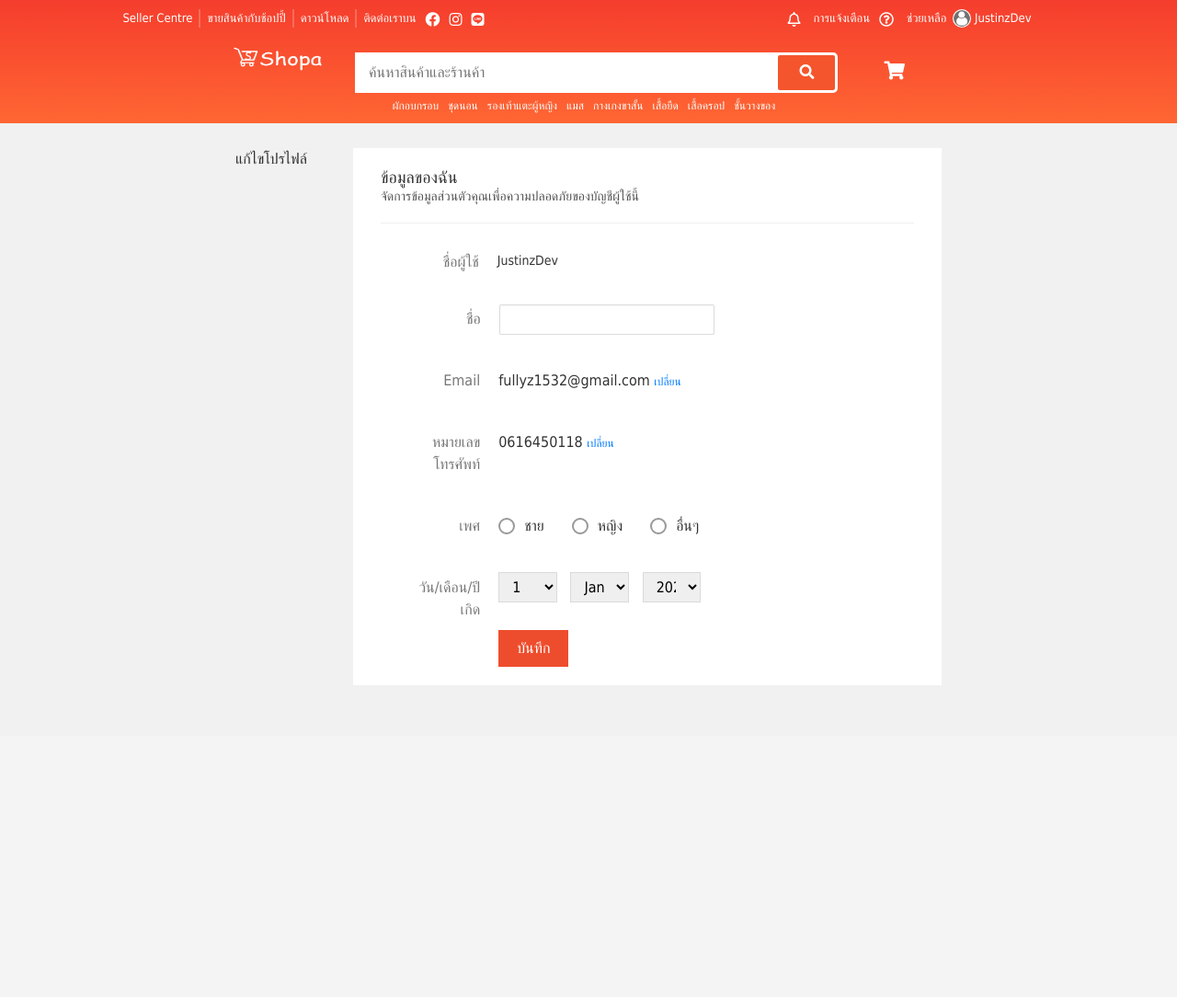
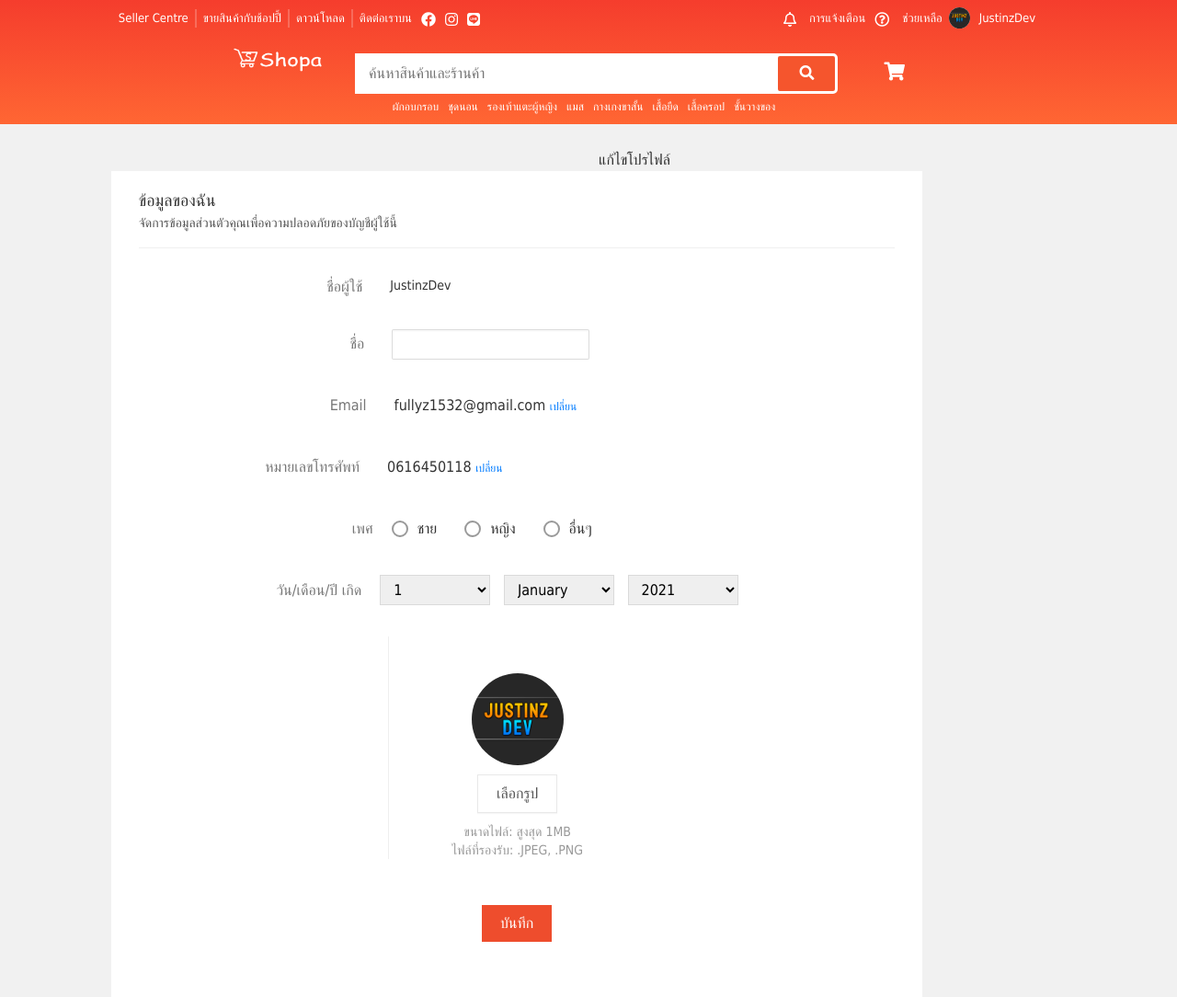
Before and after one commit to JustinzDev/shopaaaaa, a PHP site: page /projectdata/user/account/profile.php in a window 1280 px wide. Shown: the whole page at 92% size. Before the commit the page ends 725 px from the top, so only its background shows below. Run offline with PHP 8.4, Linux system fonts and the light colour scheme; a user stored in the database is signed in; some libraries are stand-ins or nearby versions.

Commit message:
เพิ่มหน้าแก้ไขโปรไฟล์

```diff
--- a/api/checkregister.php
+++ b/api/checkregister.php
@@ -20,6 +20,8 @@
         VALUES ('".$username."', '".strtoupper(hash("whirlpool", $_POST['pw1']))."', '".$email."', '".$numberphone."', '".$date."')";
         $query = mysqli_query($conn, $register);
 
+        $img = copy('../assets/img/users/avatar.png', '../assets/img/users/'.$username.'.png');
+
         $message = "คุณได้สมัครสมาชิกด้วย ".$username." เรียบร้อยแล้ว";
         echo json_encode(array('status'=> 1,'message'=> ''.$message.''));
     }
--- a/api/setlink.php
+++ b/api/setlink.php
@@ -1,6 +1,6 @@
 <?php
 
-    $link2 = "http://localhost/projectdata/";
-    $link2 = "http://103.91.207.202/projectdata/";
+    $mylocalhost = "http://localhost/projectdata/";
+    $hosting = "http://103.91.207.202/projectdata/";
 
 ?>
--- a/assets/css/main.css
+++ b/assets/css/main.css
@@ -105,10 +105,22 @@ body, html {
     border-radius: 5px;
 }
 
-.dropdown img{
-    width: 20px;
+.divpicprofile{
+    width: 23px;
+    height: 23px;
+    margin-right: 10px;
+    margin-top: -2px;
+}
+
+.divpicprofile img{
+    width: 100%;
+    height: 100%;
+    background-position: 50%;
+    background-size: cover;
+    background-repeat: no-repeat;
+    cursor: pointer;
+    border-radius: 50%;
     background-color: white;
-    border-radius: 50%;
 }
 
 .navbar-warpperdown input:focus{
@@ -273,6 +285,7 @@ hr{
     color: white;
     font-size: 13px;
     text-decoration: none;
+    display: flex;
 }
 
 .dropdown {
--- a/assets/css/profile.css
+++ b/assets/css/profile.css
@@ -14,16 +14,49 @@ body, html {
 }
 
 .navbar-left{
-    width: 10%;
+    width: 15%;
+    margin-left: 100px;
+    text-align: center;
+}
+
+.myimgpic{
+    width: 100%;
+    height: 100%;
+    background-position: 50%;
+    background-size: cover;
+    background-repeat: no-repeat;
+    cursor: pointer;
+    border-radius: 50%;
 }
 
 .navbar-right{
+    display: flex;
+    flex-wrap: wrap;
+    justify-content: center;
     background-color: white;
-    padding: 20px 30px;
-    width: 50%;
+    padding: 20px 30px 60px 30px;
+    width: 85%;
 }
 
-.navbar-right h6{
+.inline-right{
+    width: 17.5rem;
+    overflow: hidden;
+    border-left: .0625rem solid #efefef;
+    margin-top: 30px;
+}
+
+.inline-left{
+    width: 65%;
+    margin-left: 20px;
+}
+
+.headinfo{
+    width: 100%;
+    border-bottom: .0625rem solid #efefef;
+    padding-bottom: 15px;
+}
+
+.textmyprofile{
     margin: 0;
     font-size: 1.125rem;
     font-weight: 500;
@@ -32,15 +65,11 @@ body, html {
     color: #333;
 }
 
-.navbar-right .mycaption{
+.textinfomyprofile{
+    margin-top: .1875rem;
     font-size: .875rem;
     line-height: 1.0625rem;
     color: #555;
-}
-
-.headinfo{
-    border-bottom: .0625rem solid #efefef;
-    padding-bottom: 20px;
 }
 
 .nameinfo{
@@ -58,6 +87,7 @@ body, html {
 
 .myusername label{
     width: 20%;
+    padding: 0px 10px;
     text-align: right;
     color: rgba(85,85,85,.8);
     text-transform: capitalize;
@@ -72,6 +102,7 @@ body, html {
 
 .myname label{
     width: 20%;
+    padding: 0px 10px;
     text-align: right;
     color: rgba(85,85,85,.8);
     text-transform: capitalize;
@@ -104,6 +135,7 @@ body, html {
 .myemail label{
     width: 20%;
     text-align: right;
+    padding: 0px 10px;
     color: rgba(85,85,85,.8);
     text-transform: capitalize;
     overflow: hidden;
@@ -122,7 +154,9 @@ body, html {
 }
 
 .mytelphone label{
-    width: 20%;
+    width: 50%;
+    margin-left: -130px;
+    padding: 0px 10px 0px 0px;
     text-align: right;
     color: rgba(85,85,85,.8);
     text-transform: capitalize;
@@ -186,7 +220,8 @@ body, html {
 }
 
 .mybirthday label{
-    width: 20%;
+    width: 50%;
+    margin-left: -140px;
     text-align: right;
     color: rgba(85,85,85,.8);
     text-transform: capitalize;
@@ -200,10 +235,16 @@ body, html {
 
 .birthdayselect select{
     border: 1px solid rgba(0,0,0,.09);
-    width: 15%;
+    width: 30%;
     padding: 5px 10px;
     margin-top: -20px;
     margin-right: 10px;
+}
+
+.buttonsaveprofile{
+    width: 100%;
+    margin-top: 20px;
+    text-align: center;
 }
 
 .buttonsubmit{
@@ -216,3 +257,49 @@ body, html {
     border:none;
     margin-top: 30px;
 }
+
+.profileimg{
+    height: 6.25rem;
+    width: 6.25rem;
+    margin: 1.25rem 0;
+    position: relative;
+    margin: auto;
+    margin-top: 40px;
+}
+
+.forminputimg input{
+    margin-left: 40px;
+}
+
+#myfilepic{
+    display: none;
+}
+
+.pbutton{
+    margin-top: 10px;
+    text-align: center;
+}
+
+.buttonuploadimg{
+    background: #fff;
+    color: #555;
+    border: 1px solid rgba(0,0,0,.09);
+    box-shadow: 0 1px 1px 0 rgb(0 0 0 / 3%);
+    padding: 8px 20px;
+}
+
+.infoimg{
+    display: flex;
+    flex-wrap: wrap;
+    justify-content: center;
+    text-align: center;
+    margin: auto;
+    margin-top: 10px;
+}
+
+.infoimg span{
+    color: #999;
+    font-size: .875rem;
+    line-height: 1.25rem;
+    width: 100%;
+}
--- a/index.php
+++ b/index.php
@@ -12,7 +12,7 @@
     <meta name="viewport" content="width=device-width, initial-scale=1.0">
     <title>Shopa</title>
     <link href="assets/css/main.css?v=<?=time();?>" rel="stylesheet">
-    <link href="<?php echo $link2;?>assets/fontawesome/css/all.min.css" rel="stylesheet" type="text/css">
+    <link href="<?php echo $hosting;?>assets/fontawesome/css/all.min.css" rel="stylesheet" type="text/css">
     <link rel="stylesheet" href="https://maxcdn.bootstrapcdn.com/bootstrap/4.5.2/css/bootstrap.min.css">
 
     <link rel="stylesheet" href="https://cdnjs.cloudflare.com/ajax/libs/sweetalert/1.1.3/sweetalert.css">
@@ -154,10 +154,10 @@ function clickonme(){
         showButtonCancel: true,
     }, function(isConfirm) {
             if(isConfirm){
-                window.location = "<?php echo $link2;?>logout";
+                window.location = "<?php echo $hosting;?>logout";
             }
             if(isCancel){
-                window.location = "<?php echo $link2;?>logout";
+                window.location = "<?php echo $hosting;?>logout";
             }
     });
 }
--- a/logout.php
+++ b/logout.php
@@ -2,5 +2,5 @@
     session_start();
     session_destroy();
     include('api/setlink.php');
-    header("location:$link2");
+    header("location:$hosting");
 ?>
--- a/navbar.php
+++ b/navbar.php
@@ -12,7 +12,7 @@
     <meta name="viewport" content="width=device-width, initial-scale=1.0">
     <title>Shopa</title>
     <link href="assets/css/main.css?v=<?=time();?>" rel="stylesheet">
-    <link href="<?php echo $link2;?>assets/fontawesome/css/all.min.css" rel="stylesheet" type="text/css">
+    <link href="<?php echo $hosting;?>assets/fontawesome/css/all.min.css" rel="stylesheet" type="text/css">
 </head>
 <body>
     <header>
@@ -38,9 +38,12 @@
                         <a class="alogin right" href="login">เข้าสู่ระบบ</a>
                     <?php } else { ?>
                         <div class="dropdown">
-                            <span class="dropbtn"><img src="<?php echo $link2;?>assets/img/avatar.png"> <?php echo $_SESSION['Uall_username']; ?></span>
+                            <span class="dropbtn">
+                                <div class="divpicprofile"><img id="mypicprofile"></div>
+                                <?php echo $_SESSION['Uall_username']; ?>
+                            </span>
                             <div class="dropdown-content">
-                                <a href="<?php echo $link2;?>user/account/profile">บัญชีของฉัน</a>
+                                <a href="<?php echo $hosting;?>user/account/profile">บัญชีของฉัน</a>
                                 <a href="#">การซื้อของฉัน</a>
                                 <a href="#" onclick="clickonme();">ออกจากระบบ</a>
                             </div>
@@ -49,7 +52,7 @@
                 </div>
             </div>
             <div class="navbar-warpperdown">
-                <img src="<?php echo $link2;?>assets/img/logo.png" onclick="gotoindex()">
+                <img src="<?php echo $hosting;?>assets/img/logo.png" onclick="gotoindex()">
                 <input type="text" placeholder=" ค้นหาสินค้าและร้านค้า" name="search">
                 <button type="submit"><i class="fa fa-search"></i></button>
                 <i class="fas fa-shopping-cart cart"></i>
@@ -70,8 +73,18 @@
 </body>
 <script>
 
+var imgUrl = "<?php echo $hosting;?>assets/img/users/<?php echo $_SESSION['Uall_username']?>";
+var tester=new Image();
+tester.onload=function() {
+  document.getElementById("mypicprofile").src = imgUrl + '.png?t=' + new Date().getTime();
+};
+tester.onerror=function() {
+  document.getElementById("mypicprofile").src = imgUrl + '.jpeg?t=' + new Date().getTime();
+};
+tester.src=imgUrl + '.png';
+
 function gotoindex(){
-    window.location = "<?php echo $link2;?>";
+    window.location = "<?php echo $hosting;?>";
 }
 
 function clickonme(){
--- a/user/account/profile.php
+++ b/user/account/profile.php
@@ -11,9 +11,9 @@
     <meta http-equiv="X-UA-Compatible" content="IE=edge">
     <meta name="viewport" content="width=device-width, initial-scale=1.0">
     <title>Shopa</title>
-    <link href="<?php echo $link2;?>assets/css/main.css?v=<?=time();?>" rel="stylesheet">
-    <link href="<?php echo $link2;?>assets/css/profile.css?v=<?=time();?>" rel="stylesheet">
-    <link href="<?php echo $link2;?>assets/fontawesome/css/all.min.css" rel="stylesheet" type="text/css">
+    <link href="<?php echo $hosting;?>assets/css/main.css?v=<?=time();?>" rel="stylesheet">
+    <link href="<?php echo $hosting;?>assets/css/profile.css?v=<?=time();?>" rel="stylesheet">
+    <link href="<?php echo $hosting;?>assets/fontawesome/css/all.min.css" rel="stylesheet" type="text/css">
     <link rel="stylesheet" href="https://maxcdn.bootstrapcdn.com/bootstrap/4.5.2/css/bootstrap.min.css">
 
     <script src="https://ajax.googleapis.com/ajax/libs/jquery/3.5.1/jquery.min.js"></script>
@@ -29,12 +29,13 @@
                 <div class="navbar-left">
                     แก้ไขโปรไฟล์
                 </div>
+                <form action="<?php echo $hosting?>api/updateprofile" method="POST" enctype="multipart/form-data">
                     <div class="navbar-right">
-                    <form action="#" method="POST">
                         <div class="headinfo">
-                            <h6>ข้อมูลของฉัน</h6>
-                            <div class="mycaption">จัดการข้อมูลส่วนตัวคุณเพื่อความปลอดภัยของบัญชีผู้ใช้นี้</div>
+                            <h5 class="textmyprofile">ข้อมูลของฉัน</h5>
+                            <span class="textinfomyprofile">จัดการข้อมูลส่วนตัวคุณเพื่อความปลอดภัยของบัญชีผู้ใช้นี้</span>
                         </div>
+                        <div class="inline-left">
                             <div class="myusername">
                                 <label>ชื่อผู้ใช้</label>
                                 <div class="nameinfo"><?php echo $_SESSION['Uall_username'];?></div>
@@ -84,16 +85,52 @@
                                             }
                                         ?>
                                     </select><br>
-                                <button class="buttonsubmit" type="submit">บันทึก</button>
+                                </div>
+                            </div>
+                        </div>
+                        <div class="inline-right">
+                            <div class="profileimg">
+                                <img id="output" class="myimgpic">
+                            </div>
+                            <div class="forminputimg">
+                                    <div class="pbutton"><button type="button" class="buttonuploadimg">เลือกรูป</button></div>
+                                    <input id="myfilepic" name="myfilepic" accept=".jpg,.jpeg,.png" onchange="loadFile(event)" type="file">
+                                <div class="infoimg">
+                                    <span>ขนาดไฟล์: สูงสุด 1MB</span>
+                                    <span>ไฟล์ที่รองรับ: .JPEG, .PNG</span>
+                                </div>
+                            </div>
+                        </div>
+                        <div class="buttonsaveprofile">
+                            <button class="buttonsubmit" type="submit" name="submit">บันทึก</button>
                         </div>
                     </div>
                 </form>
             </div>
         </div>
     </div>
-    </div>
 </body>
 <script>
+
+
+var imgUrl = "<?php echo $hosting;?>assets/img/users/<?php echo $_SESSION['Uall_username']?>";
+var tester=new Image();
+tester.onload=function() {
+  document.getElementById("output").src = imgUrl + '.png?t=' + new Date().getTime();
+};
+tester.onerror=function() {
+  document.getElementById("output").src = imgUrl + '.jpeg?t=' + new Date().getTime();
+};
+tester.src=imgUrl + '.png';
+
+var loadFile = function(event) {
+	var image = document.getElementById('output');
+	image.src = URL.createObjectURL(event.target.files[0]);
+};
+
+$('.buttonuploadimg').click(function() {
+  $('#myfilepic').click();
+});
 
 function clickonme(){
     swal({
@@ -103,10 +140,10 @@ function clickonme(){
         showButtonCancel: true,
     }, function(isConfirm) {
             if(isConfirm){
-                window.location = "<?php echo $link2;?>logout";
+                window.location = "<?php echo $hosting;?>logout";
             }
             if(isCancel){
-                window.location = "<?php echo $link2;?>logout";
+                window.location = "<?php echo $hosting;?>logout";
             }
     });
 }
```
Also changed, not shown: api/updateprofile.php (added, +47 -0 lines), login.php (+4 -4 lines), assets/img/users/JustinzDev.png (added), assets/img/users/Test1532.png (added), assets/img/users/avatar.png (renamed from assets/img/avatar.png). Lines whose indentation alone changed are shown as unchanged.
